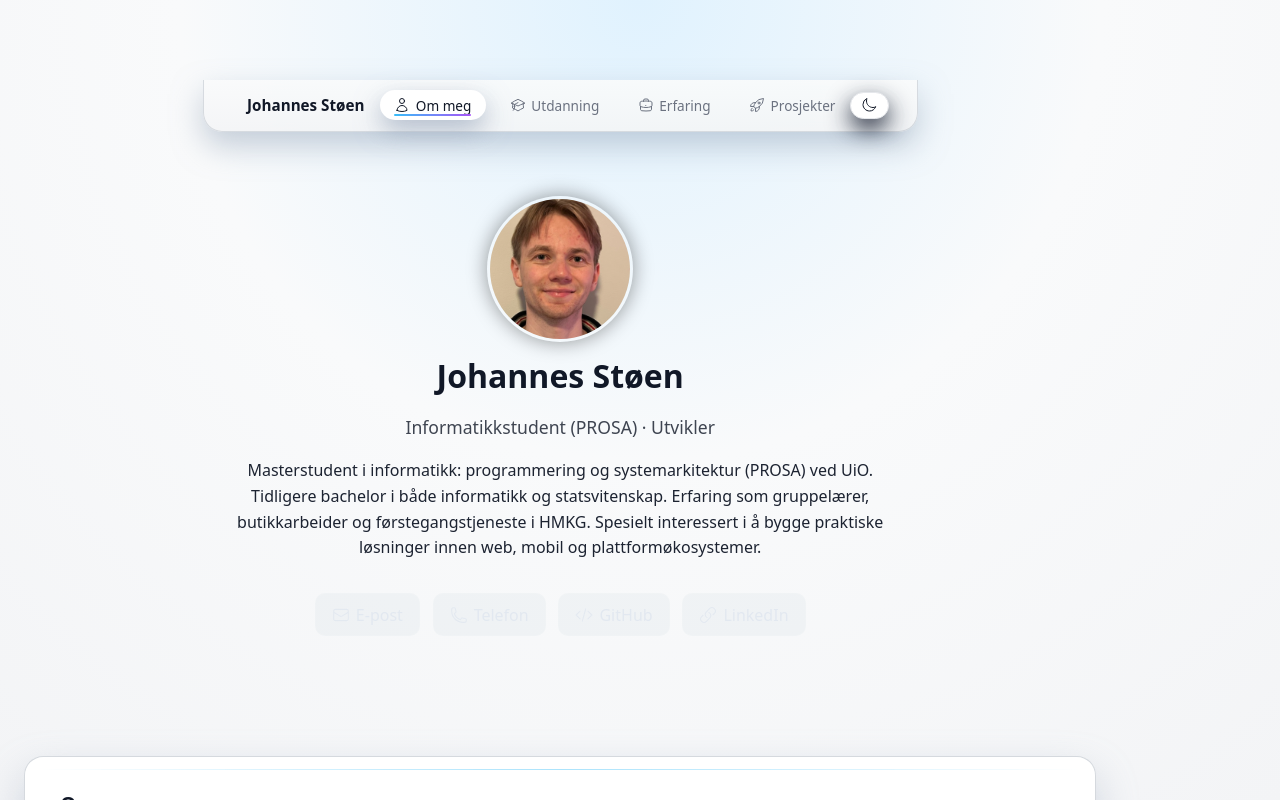
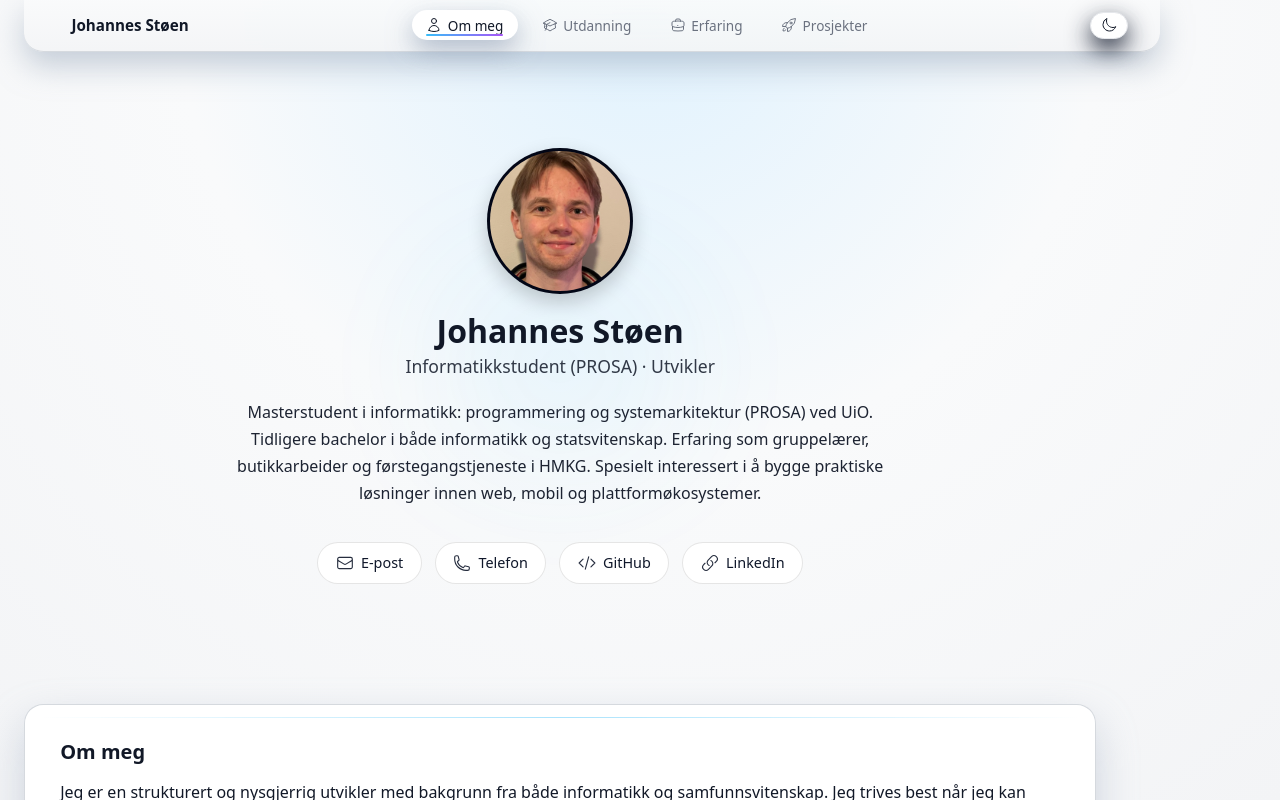
Before and after one commit to jonesstoen/CV_johannes_stoen, a React (Vite) app in the folder cv-app/: page / in a window 1280 px wide. Shown: the top 800 px of the page. Built offline with nearby package versions, Linux system fonts and the light colour scheme.

Commit message:
updates to the hero part, and rebuild

```diff
--- a/cv-app/src/components/About.jsx
+++ b/cv-app/src/components/About.jsx
@@ -5,7 +5,7 @@ function About() {
             <p>
                 Jeg er en strukturert og nysgjerrig utvikler med bakgrunn fra både
                 informatikk og samfunnsvitenskap. Jeg trives best når jeg kan kombinere
-                teknisk arbeid med samarbeid og formidling — enten det er i
+                teknisk arbeid med samarbeid og formidling,  enten det er i
                 gruppeprosjekter, som gruppelærer eller ved å bygge verktøy som faktisk
                 brukes.
             </p>
--- a/cv-app/src/components/Hero.jsx
+++ b/cv-app/src/components/Hero.jsx
@@ -6,10 +6,10 @@ import {
     LinkIcon,
 } from "@heroicons/react/24/outline";
 
-function Hero() {
+export default function Hero() {
     return (
         <header className="hero">
-            {/* Profilbilde */}
+            <div className="hero__inner">
                 <div className="hero__portrait-wrapper">
                     <img
                         src={portrait}
@@ -18,8 +18,6 @@ function Hero() {
                     />
                 </div>
 
-            {/* Tekstinnhold */}
-            <div className="hero__content">
                 <h1 className="hero__name">Johannes Støen</h1>
 
                 <p className="hero__title">
@@ -27,23 +25,27 @@ function Hero() {
                 </p>
 
                 <p className="hero__summary">
-                    Masterstudent i informatikk: programmering og systemarkitektur
-                    (PROSA) ved UiO. Tidligere bachelor i både informatikk og
-                    statsvitenskap. Erfaring som gruppelærer, butikkarbeider og
-                    førstegangstjeneste i HMKG. Spesielt interessert i å bygge
-                    praktiske løsninger innen web, mobil og plattformøkosystemer.
+                    Masterstudent i informatikk: programmering og systemarkitektur (PROSA) ved UiO.
+                    Tidligere bachelor i både informatikk og statsvitenskap. Erfaring som
+                    gruppelærer, butikkarbeider og førstegangstjeneste i HMKG. Spesielt interessert
+                    i å bygge praktiske løsninger innen web, mobil og plattformøkosystemer.
                 </p>
 
-                {/* Kontaktknapper */}
                 <div className="hero__links">
-                    <a href="mailto:jonesstoen@gmail.com" className="hero__link">
+                    <a
+                        href="mailto:jonesstoen@gmail.com"
+                        className="hero__link"
+                    >
                         <EnvelopeIcon className="hero__icon" />
-                        E-post
+                        <span>E-post</span>
                     </a>
 
-                    <a href="tel:+4793859648" className="hero__link">
+                    <a
+                        href="tel:+4793859648"
+                        className="hero__link"
+                    >
                         <PhoneIcon className="hero__icon" />
-                        Telefon
+                        <span>Telefon</span>
                     </a>
 
                     <a
@@ -53,7 +55,7 @@ function Hero() {
                         className="hero__link"
                     >
                         <CodeBracketIcon className="hero__icon" />
-                        GitHub
+                        <span>GitHub</span>
                     </a>
 
                     <a
@@ -63,12 +65,10 @@ function Hero() {
                         className="hero__link"
                     >
                         <LinkIcon className="hero__icon" />
-                        LinkedIn
+                        <span>LinkedIn</span>
                     </a>
                 </div>
             </div>
         </header>
     );
 }
-
-export default Hero;
--- a/cv-app/src/components/NavBar.css
+++ b/cv-app/src/components/NavBar.css
@@ -1,28 +1,34 @@
-/* ---------- NAVBAR WRAPPER ---------- */
 
 .navbar {
     position: sticky;
     top: 0;
     z-index: 1000;
-    max-width: var(--content-width);
-    margin: 0 auto;
-    padding: 0.55rem 1.75rem;
+
+    /* full bredde */
+    width: 100%;
+    max-width: none;
+    margin: 0;
+
+    padding: 0.55rem 2rem;
 
     display: flex;
     align-items: center;
     justify-content: space-between;
 
-    /* glass look */
     backdrop-filter: blur(18px) saturate(140%);
     background: linear-gradient(
             to bottom,
-            rgba(15, 23, 42, 0.85),
-            rgba(15, 23, 42, 0.78)
+            rgba(15, 23, 42, 0.88),
+            rgba(15, 23, 42, 0.80)
     );
+
     border-radius: 0 0 1.2rem 1.2rem;
-    border: 1px solid rgba(148, 163, 184, 0.40);
+    border-bottom: 1px solid rgba(148, 163, 184, 0.40);
+    border-left: none;
+    border-right: none;
     border-top: none;
-    box-shadow: 0 18px 40px rgba(15, 23, 42, 0.95);
+
+    box-shadow: 0 12px 30px rgba(15, 23, 42, 0.9);
 }
 
 html[data-theme='light'] .navbar {
@@ -36,7 +42,6 @@ html[data-theme='light'] .navbar {
     box-shadow: 0 14px 30px rgba(148, 163, 184, 0.5);
 }
 
-/* ---------- BRAND ---------- */
 
 .navbar__brand {
     border: none;
@@ -64,7 +69,6 @@ html[data-theme='light'] .navbar__brand:hover {
     background-color: rgba(229, 231, 235, 0.9);
 }
 
-/* ---------- LINKS ---------- */
 
 .navbar__links {
     display: flex;
@@ -94,14 +98,13 @@ html[data-theme='light'] .navbar__brand:hover {
             box-shadow 0.15s ease;
 }
 
-/* ikonene */
 .navbar__icon {
     width: 16px;
     height: 16px;
     flex-shrink: 0;
 }
 
-/* underline – animert */
+
 .navbar__link::after {
     content: "";
     position: absolute;
@@ -119,7 +122,6 @@ html[data-theme='light'] .navbar__brand:hover {
             opacity 0.18s ease-out;
 }
 
-/* hover: bare underline + litt løft */
 .navbar__link:hover {
     color: var(--fg);
     transform: translateY(-1px);
@@ -130,7 +132,6 @@ html[data-theme='light'] .navbar__brand:hover {
     opacity: 0.8;
 }
 
-/* aktiv: pill + sterk underline */
 .navbar__link--active {
     color: var(--fg);
     background: rgba(15, 23, 42, 0.85);
@@ -147,7 +148,6 @@ html[data-theme='light'] .navbar__link--active {
     opacity: 1;
 }
 
-/* ---------- TEMA-TOGGLE ---------- */
 
 .navbar__toggle {
     border-radius: 999px;
@@ -178,7 +178,6 @@ html[data-theme='light'] .navbar__toggle {
     box-shadow: 0 14px 30px rgba(15, 23, 42, 0.9);
 }
 
-/* ---------- MOBIL ---------- */
 
 @media (max-width: 640px) {
     .navbar {
--- a/cv-app/src/components/NavBar.jsx
+++ b/cv-app/src/components/NavBar.jsx
@@ -19,7 +19,6 @@ export default function NavBar({ activeSection, theme, setTheme }) {
 
     return (
         <header className="navbar">
-            {/* Venstre side – logo */}
             <button
                 type="button"
                 className="navbar__brand"
@@ -28,7 +27,6 @@ export default function NavBar({ activeSection, theme, setTheme }) {
                 Johannes Støen
             </button>
 
-            {/* Midten – ALLE navigasjonsknapper */}
             <nav className="navbar__links" aria-label="Hovedmeny">
 
                 <button
@@ -76,7 +74,6 @@ export default function NavBar({ activeSection, theme, setTheme }) {
                 </button>
             </nav>
 
-            {/* Høyre side – tema-toggle */}
             <button
                 type="button"
                 className="navbar__toggle"
--- a/cv-app/src/styles/hero.css
+++ b/cv-app/src/styles/hero.css
@@ -1,15 +1,49 @@
-/* HERO LAYOUT */
 .hero {
+    max-width: 900px;
+    margin: 5rem auto 4rem;
+    padding: 1rem;
     text-align: center;
-    max-width: 750px;
-    margin: 3rem auto 4rem;
-    padding: 1rem;
+    position: relative;
 }
+
+.hero::before {
+    content: "";
+    position: absolute;
+    inset: 0;
+    margin: auto;
+    width: 70%;
+    height: 70%;
+    border-radius: 50%;
+    background: radial-gradient(
+            circle,
+            rgba(56, 189, 248, 0.10),
+            transparent 70%
+    );
+    filter: blur(40px);
+    z-index: 0;
+    pointer-events: none;
+    opacity: 0.6;
+}
+
+html[data-theme='light'] .hero::before {
+    background: radial-gradient(
+            circle,
+            rgba(56, 189, 248, 0.12),
+            transparent 70%
+    );
+}
+
+.hero__inner {
+    position: relative;
+    z-index: 2;
+}
+
 
 .hero__portrait-wrapper {
     display: flex;
     justify-content: center;
-    margin-bottom: 1rem;
+    margin-bottom: 1.2rem;
+    position: relative;
 }
 
 .hero__portrait {
@@ -18,63 +52,104 @@
     border-radius: 50%;
     object-fit: cover;
     border: 3px solid rgba(255,255,255,0.12);
-    box-shadow: 0 0 20px rgba(0,0,0,0.4);
+    background-color: #020617;
+    box-shadow: 0 10px 25px rgba(0,0,0,0.35);
 }
+
+html[data-theme='light'] .hero__portrait {
+    border-color: rgba(0,0,0,0.05);
+    box-shadow: 0 8px 20px rgba(0,0,0,0.2);
+}
+
 
 .hero__name {
     font-size: 2rem;
     font-weight: 700;
-    margin-top: 0.5rem;
+    margin-top: 0.3rem;
+    margin-bottom: 0.3rem;
 }
 
 .hero__title {
-    margin-top: 0.3rem;
+    margin-top: 0.2rem;
     font-size: 1.1rem;
-    opacity: 0.8;
+    opacity: 0.85;
 }
 
 .hero__summary {
-    margin: 1rem auto 2rem;
-    max-width: 650px;
-    line-height: 1.6;
+    margin: 1.2rem auto 2.2rem;
+    max-width: 680px;
+    line-height: 1.7;
     opacity: 0.95;
 }
 
-/* Kontaktknapper */
+
 .hero__links {
     display: flex;
     justify-content: center;
     flex-wrap: wrap;
     gap: 0.8rem;
-    margin-top: 1.2rem;
 }
 
 .hero__link {
     display: inline-flex;
     align-items: center;
-    gap: 6px;
-    padding: 0.55rem 1rem;
-    border-radius: 10px;
-    background: rgba(148, 163, 184, 0.07);
-    border: 1px solid rgba(255,255,255,0.08);
+    gap: 0.45rem;
+    padding: 0.55rem 1.1rem;
+    border-radius: 999px;
+    border: 1px solid rgba(148, 163, 184, 0.3);
+    background: rgba(15, 23, 42, 0.75);
     color: #e2e8f0;
     text-decoration: none;
-    transition: 0.2s ease;
-}
-
-.hero__link:hover {
-    background: rgba(148,163,184,0.15);
-    border-color: rgba(255,255,255,0.15);
-    transform: translateY(-2px);
+    font-size: 0.9rem;
+    transition: 0.18s ease;
 }
 
 .hero__icon {
     width: 18px;
-    opacity: 0.85;
-    transition: opacity 0.2s, transform 0.2s;
+    height: 18px;
+    opacity: 0.9;
 }
 
-.hero__link:hover .hero__icon {
-    opacity: 1;
+.hero__link:hover {
     transform: translateY(-2px);
+    border-color: var(--accent);
+    background: rgba(15, 23, 42, 0.9);
 }
+
+/* Light theme */
+html[data-theme='light'] .hero__link {
+    background: #fff;
+    color: #0f172a;
+    border-color: rgba(0,0,0,0.1);
+}
+
+html[data-theme='light'] .hero__link:hover {
+    background: #f0f9ff;
+    border-color: var(--accent);
+}
+
+@media (max-width: 640px) {
+    .hero {
+        margin-top: 3.2rem;
+        padding: 0.5rem;
+    }
+
+    .hero__name {
+        font-size: 1.7rem;
+    }
+
+    .hero__summary {
+        font-size: 0.97rem;
+    }
+
+    .hero__portrait {
+        width: 120px;
+        height: 120px;
+    }
+
+    .hero::before {
+        width: 90%;
+        height: 90%;
+        opacity: 0.5;
+    }
+}
--- a/cv-app/src/styles/layout.css
+++ b/cv-app/src/styles/layout.css
@@ -3,7 +3,7 @@
     display: flex;
     flex-direction: column;
     align-items: stretch;
-    padding: 5rem 1.5rem 4rem;
+    padding: 0 1.5rem 4rem;
 }
 
 .app > main {
@@ -27,7 +27,6 @@ section {
     animation: fadeInUp 0.6s ease-out both;
 }
 
-/* litt delay mellom seksjoner */
 section:nth-of-type(2) {
     animation-delay: 0.05s;
 }
@@ -72,7 +71,6 @@ main p {
     line-height: 1.7;
     margin: 0.25rem 0;
 }
-/* ---------- LISTER ---------- */
 
 .list {
     list-style: none;
@@ -91,7 +89,6 @@ main p {
     margin-top: 0.15rem;
 }
 
-/* Nestede lister under erfaring */
 #experience ul ul {
     list-style: disc;
     margin-top: 0.35rem;
```
Also changed, not shown: 5 other files (tests, documents, lock files or other folders). Lines whose indentation alone changed are shown as unchanged.
